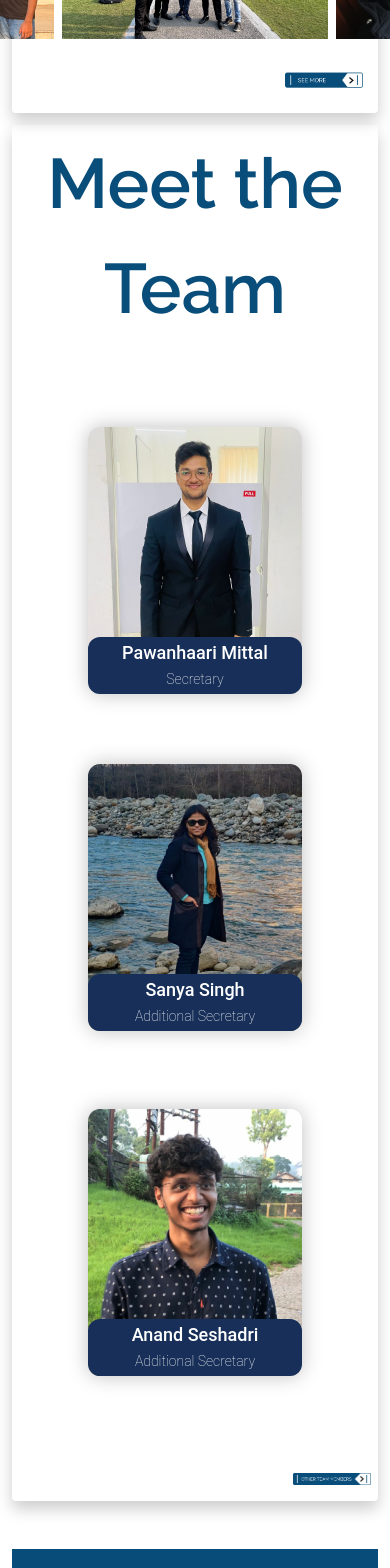
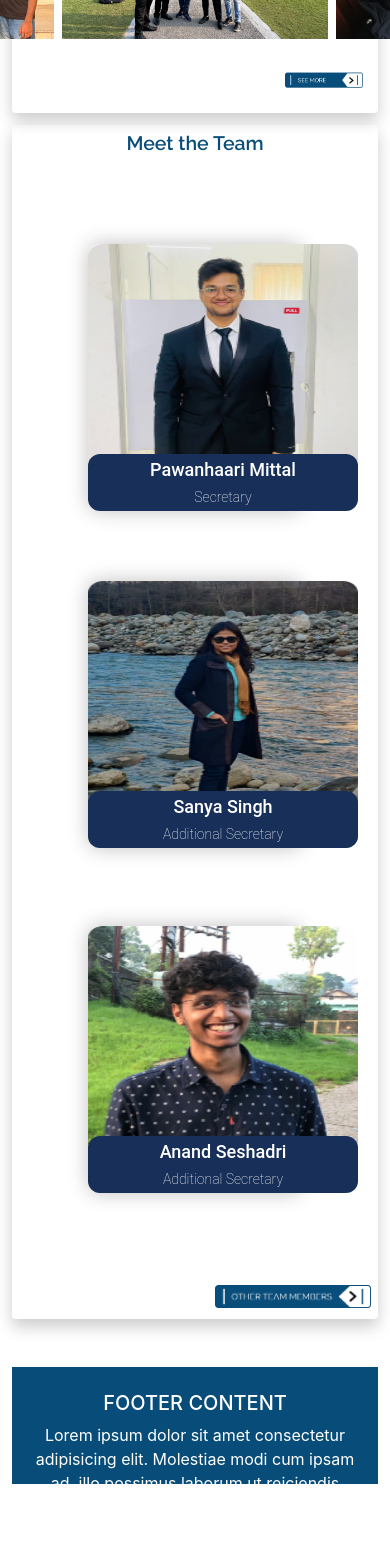
Before and after one commit to parthsaini2004/IARC, a React (Create React App) app: page / in a window 390 px wide. Shown: the part 1500-3068 px from the top of the page. After the commit the page ends 3032 px from the top, so only its background shows below. Built offline with nearby package versions, Linux system fonts and the light colour scheme.

Commit message:
added changes

```diff
--- a/src/components/MeetTeam/MeetTeam.css
+++ b/src/components/MeetTeam/MeetTeam.css
@@ -30,7 +30,7 @@
     padding-right: 1.5vw;
     flex-wrap: wrap;
 }
-.teamm p{padding-top: 1.5vw;font-size: 70px;color: #094D7A;font-family: Raleway;font-weight: 600}
+.teamm p{padding-top: 1vw;font-size: 5vw;color: #094D7A;font-family: Raleway;font-weight: 600}
 
 .nameCard{
     z-index: 100;
--- a/src/components/MeetTeam/MeetTeam.js
+++ b/src/components/MeetTeam/MeetTeam.js
@@ -21,11 +21,11 @@ export const MeetTeam = () => {
         <p>Meet the Team</p>
         <div className="cardbox"><div className='teamCard'><img src={image1} /><nmc className="nameCard"><h2>Pawanhaari Mittal</h2><h3>Secretary</h3><h5>email</h5><h5>+91 7728986489</h5><conn><img src={linked} /><img src={insta}/></conn></nmc></div></div>
 
-        <div className="cardbox"><div className='teamCard'><img src={image2} /><div className="nameCard"><h2>Sanya Singh</h2><h3>Additional Secretary</h3></div></div><div className='teamCard'><img src={image3} /><div className="nameCard"><h2>Anand Seshadri</h2><h3>Additional Secretary</h3></div></div></div>
+        <div className="cardbox"><div className='teamCard'><img src={image2} /><nmc className="nameCard"><h2>Sanya Singh</h2><h3>Additional Secretary</h3><h5>email</h5><h5>phone number</h5><conn><img src={linked} /><img src={insta}/></conn></nmc></div><div className='teamCard'><img src={image3} /><nmc className="nameCard"><h2>Anand Seshadri</h2><h3>Additional Secretary</h3><h5>email</h5><h5>phone number</h5><conn><img src={linked} /><img src={insta}/></conn></nmc></div></div>
 
-        <div className="cardbox"><div className='teamCard'><img src={image4} /><div className="nameCard"><h2>Krishna Verma</h2><h3>Joint Secretary (Operations)</h3></div></div><div className='teamCard'><img src={image5} /><div className="nameCard"><h2>Saurav Kumar</h2><h3>Joint Secretary (Operations)</h3></div></div><div className='teamCard'><img src={image6} /><div className="nameCard"><h2>Shivam Ojha</h2><h3>Joint Secretary (Editorial)</h3></div></div><div className='teamCard'><img src={image7} /><div className="nameCard"><h2>Abhinav Goyal</h2><h3>Joint Secretary (Editorial)</h3></div></div><div className='teamCard'><img src={image8} /><div className="nameCard"><h2>Paridhi Jain</h2><h3>Joint Secretary (Design)</h3></div></div><div className='teamCard'><img src={image9} /><div className="nameCard"><h2>Sagar Kharat</h2><h3>Joint Secretary (Video Editing)</h3></div></div></div>
+        <div className="cardbox"><div className='teamCard'><img src={image4} /><nmc className="nameCard"><h2>Krishna Verma</h2><h3>Joint Secretary (Operations)</h3><h5>email</h5><h5>phone number</h5><conn><img src={linked} /><img src={insta}/></conn></nmc></div><div className='teamCard'><img src={image5} /><nmc className="nameCard"><h2>Saurav Kumar</h2><h3>Joint Secretary (Operations)</h3><h5>email</h5><h5>phone number</h5><conn><img src={linked} /><img src={insta}/></conn></nmc></div><div className='teamCard'><img src={image6} /><nmc className="nameCard"><h2>Shivam Ojha</h2><h3>Joint Secretary (Editorial)</h3><h5>email</h5><h5>phone number</h5><conn><img src={linked} /><img src={insta}/></conn></nmc></div><div className='teamCard'><img src={image7} /><nmc className="nameCard"><h2>Abhinav Goyal</h2><h3>Joint Secretary (Editorial)</h3><h5>email</h5><h5>phone number</h5><conn><img src={linked} /><img src={insta}/></conn></nmc></div><div className='teamCard'><img src={image8} /><nmc className="nameCard"><h2>Paridhi Jain</h2><h3>Joint Secretary (Design)</h3><h5>email</h5><h5>phone number</h5><conn><img src={linked} /><img src={insta}/></conn></nmc></div><div className='teamCard'><img src={image9} /><nmc className="nameCard"><h2>Sagar Kharat</h2><h3>Joint Secretary (Video Editing)</h3><h5>email</h5><h5>phone number</h5><conn><img src={linked} /><img src={insta}/></conn></nmc></div></div>
 
-        <div className="cardbox"><div className='teamCard'><img src={image10} /><div className="nameCard"><h2>Krishna Gupta</h2><h3>Joint Secretary (Web-D)</h3></div></div><div className='teamCard'><img src={image11} /><div className="nameCard"><h2>Prachi Singh</h2><h3>Joint Secretary (Web-D)</h3></div></div></div>
+        <div className="cardbox"><div className='teamCard'><img src={image10} /><nmc className="nameCard"><h2>Krishna Gupta</h2><h3>Joint Secretary (Web-D)</h3><h5>email</h5><h5>phone number</h5><conn><img src={linked} /><img src={insta}/></conn></nmc></div><div className='teamCard'><img src={image11} /><nmc className="nameCard"><h2>Prachi Singh</h2><h3>Joint Secretary (Web-D)</h3><h5>email</h5><h5>phone number</h5><conn><img src={linked} /><img src={insta}/></conn></nmc></div></div>
     </div>
     </div>
   )
--- a/src/components/homepage/homepage.css
+++ b/src/components/homepage/homepage.css
@@ -96,3 +96,28 @@
     display: flex;
     gap: 20vw !important;
   }
+  .othermemm{
+    margin-left: 50vw !important;
+  }
+  .othermemm img{
+        width: 25vw !important;
+  }
+  .hmimg{
+    width: 270px;
+    height: 336.86px;
+    padding-bottom: 69.86px;
+  }
+  .namhm{
+    width: 270px !important;
+
+  }
+
+  @media only screen and (max-width: 800px) {
+    .othermemm{
+        margin-left: 30vw;
+    }
+    .othermemm img{
+        margin-left: !important;
+        width : 40vw !important;
+    }
+    }
--- a/src/components/homepage/homepage.jsx
+++ b/src/components/homepage/homepage.jsx
@@ -159,9 +159,9 @@ const Homepage = () => {
         </div>
         <div className="teamm">
         <p>Meet the Team</p>
-        <div className="cardbox"><div className='teamCard'><img src={image1} /><nmc className="nameCard"><h2>Pawanhaari Mittal</h2><h3>Secretary</h3><h5>email</h5><h5>+91 7728986489</h5><conn><img src={linked} /><img src={insta}/></conn></nmc></div></div>
+        <div className="cardbox"><div className='teamCard'><img className='hmimg' src={image1} /><nmc className="nameCard namhm"><h2>Pawanhaari Mittal</h2><h3>Secretary</h3><h5>email</h5><h5>+91 7728986489</h5><conn><img src={linked} /><img src={insta}/></conn></nmc></div></div>
 
-        <div className="cardbox hmcards"><div className='teamCard'><img src={image2} /><div className="nameCard"><h2>Sanya Singh</h2><h3>Additional Secretary</h3></div></div><div className='teamCard'><img src={image3} /><div className="nameCard"><h2>Anand Seshadri</h2><h3>Additional Secretary</h3></div></div></div>
+        <div className="cardbox hmcards"><div className='teamCard'><img className='hmimg' src={image2} /><nmc className="nameCard namhm"><h2>Sanya Singh</h2><h3>Additional Secretary</h3><h5>email</h5><h5>phone number</h5><conn><img src={linked} /><img src={insta}/></conn></nmc></div><div className='teamCard'><img className='hmimg' src={image3} /><nmc className="nameCard namhm"><h2>Anand Seshadri</h2><h3>Additional Secretary</h3><h5>email</h5><h5>phone number</h5><conn><img src={linked} /><img src={insta}/></conn></nmc></div></div>
         <div className="leftspace sizeread othermemm" ><a href="/team" ><img src={othermem} alt="" /></a></div>
         </div>
 
```
